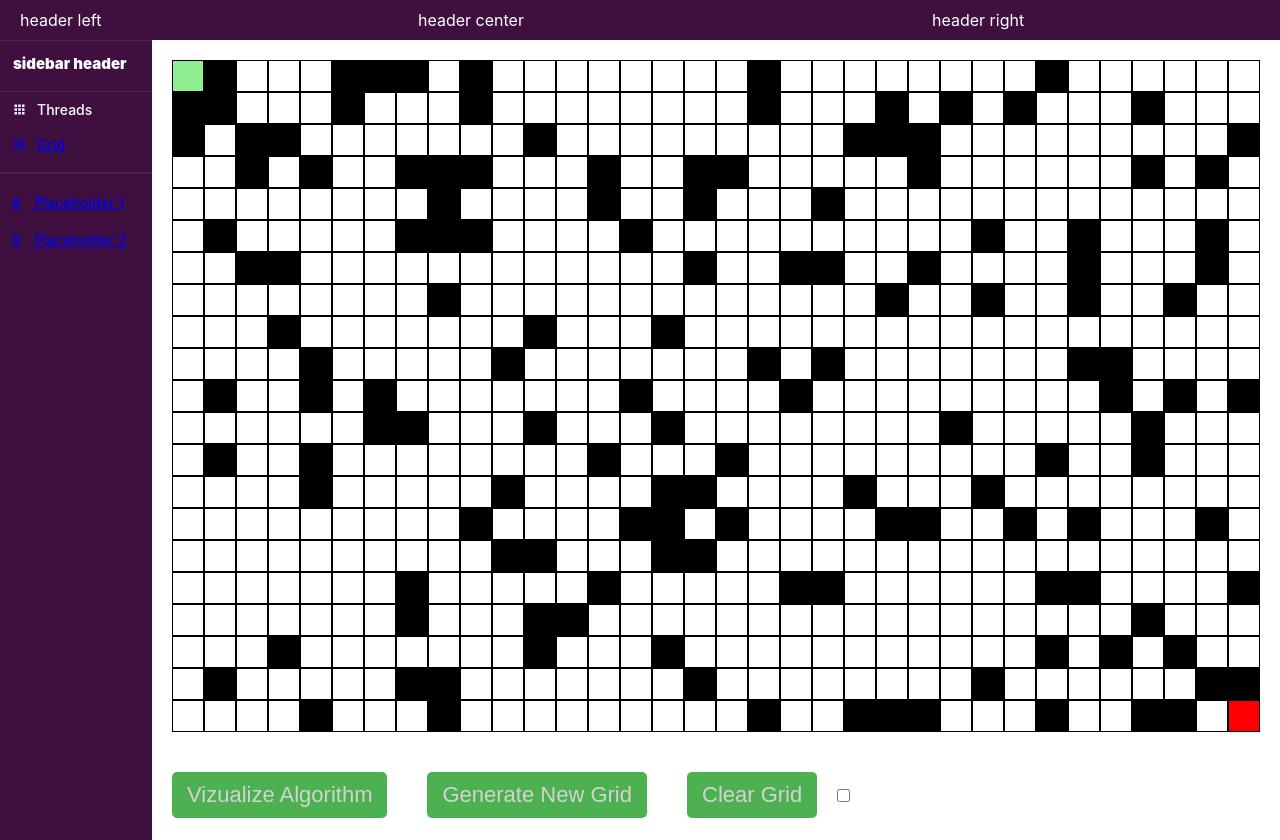
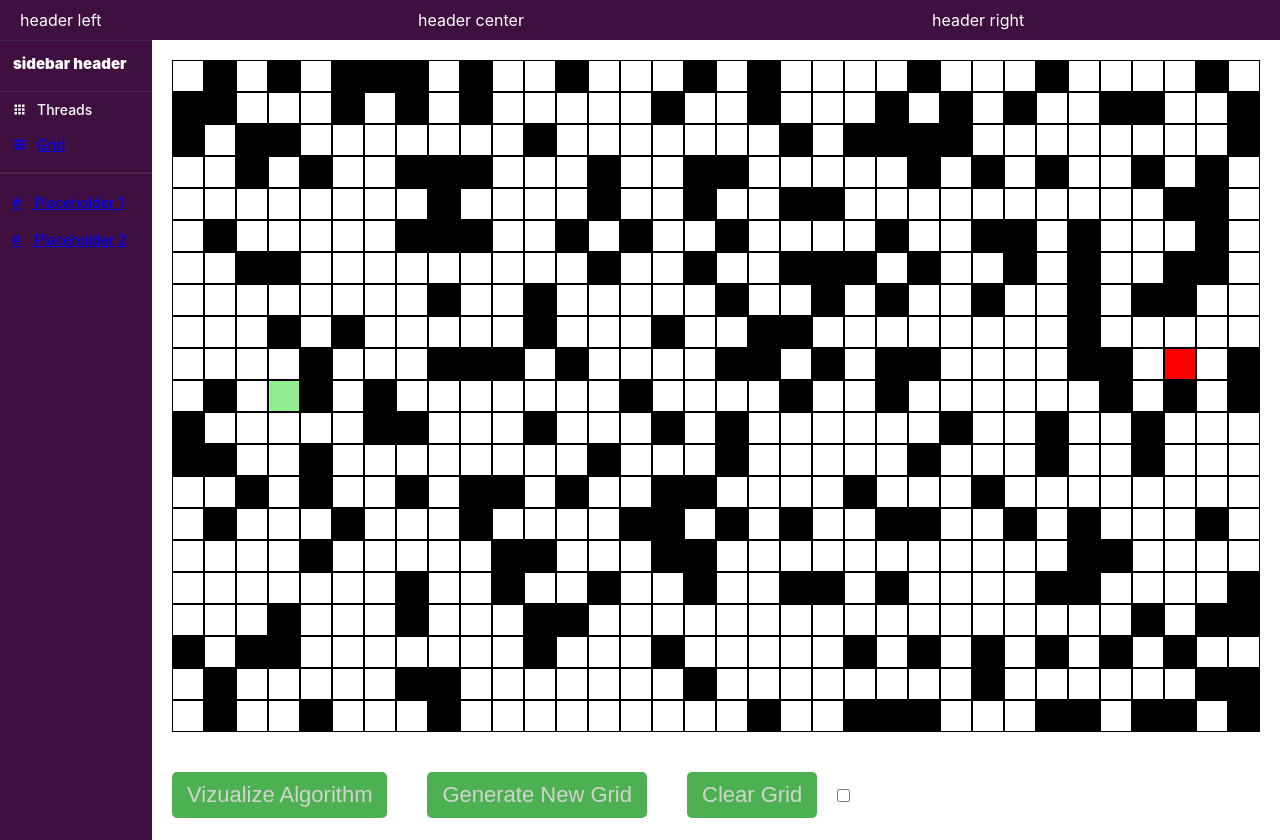
Before and after one commit to DjurreAikema/React_Algorithm-visualization, a React (Create React App) app: page /grid in a window 1280 px wide. Built offline with nearby package versions, Linux system fonts and the light colour scheme.

Commit message:
latest changes

```diff
--- a/src/components/Grid.css
+++ b/src/components/Grid.css
@@ -4,6 +4,7 @@
 
   display: flex;
   flex-direction: column;
+  width: 100%;
 
   max-width: 90%;
 }
--- a/src/components/Grid.js
+++ b/src/components/Grid.js
@@ -11,10 +11,15 @@ export default function Grid() {
     const rows = (isNaN(Math.floor(mainBodysize.height/30))) ? 10 : Math.floor(mainBodysize.height/30)
     const cols = (isNaN(Math.floor(mainBodysize.width/30))) ? 10 : Math.floor(mainBodysize.width/30)
 
-    const NODE_START_ROW = 0
-    const NODE_START_COL = 0
-    const NODE_END_ROW = rows - 1
-    const NODE_END_COL = cols - 1
+    // const NODE_START_ROW = 0
+    // const NODE_START_COL = 0
+    // const NODE_END_ROW = rows - 1
+    // const NODE_END_COL = cols - 1
+
+    const NODE_START_ROW = Math.floor(rows/2)
+    const NODE_START_COL = 3
+    const NODE_END_ROW = Math.floor(rows/2) - 1
+    const NODE_END_COL = cols - 3
 
     //Create the react states
     const [Grid, setGrid] = useState([])
@@ -51,7 +56,7 @@ export default function Grid() {
             row,
             start: row === NODE_START_ROW && col === NODE_START_COL,
             end: row === NODE_END_ROW && col === NODE_END_COL,
-            wall: (Math.random(1) < 0.2 ? true : false),
+            wall: (Math.random(1) < 0.3 ? true : false),
             g: 0,
             f: 0,
             h: 0,
--- a/src/components/Sidebar.css
+++ b/src/components/Sidebar.css
@@ -2,6 +2,7 @@
   color: white;
   flex: 0.3;
   flex-grow: 1;
+  flex-basis: 0;
   background-color: var(--slack-color);
   border-top: 1px solid #49274b;
   max-width: 260px;
```
